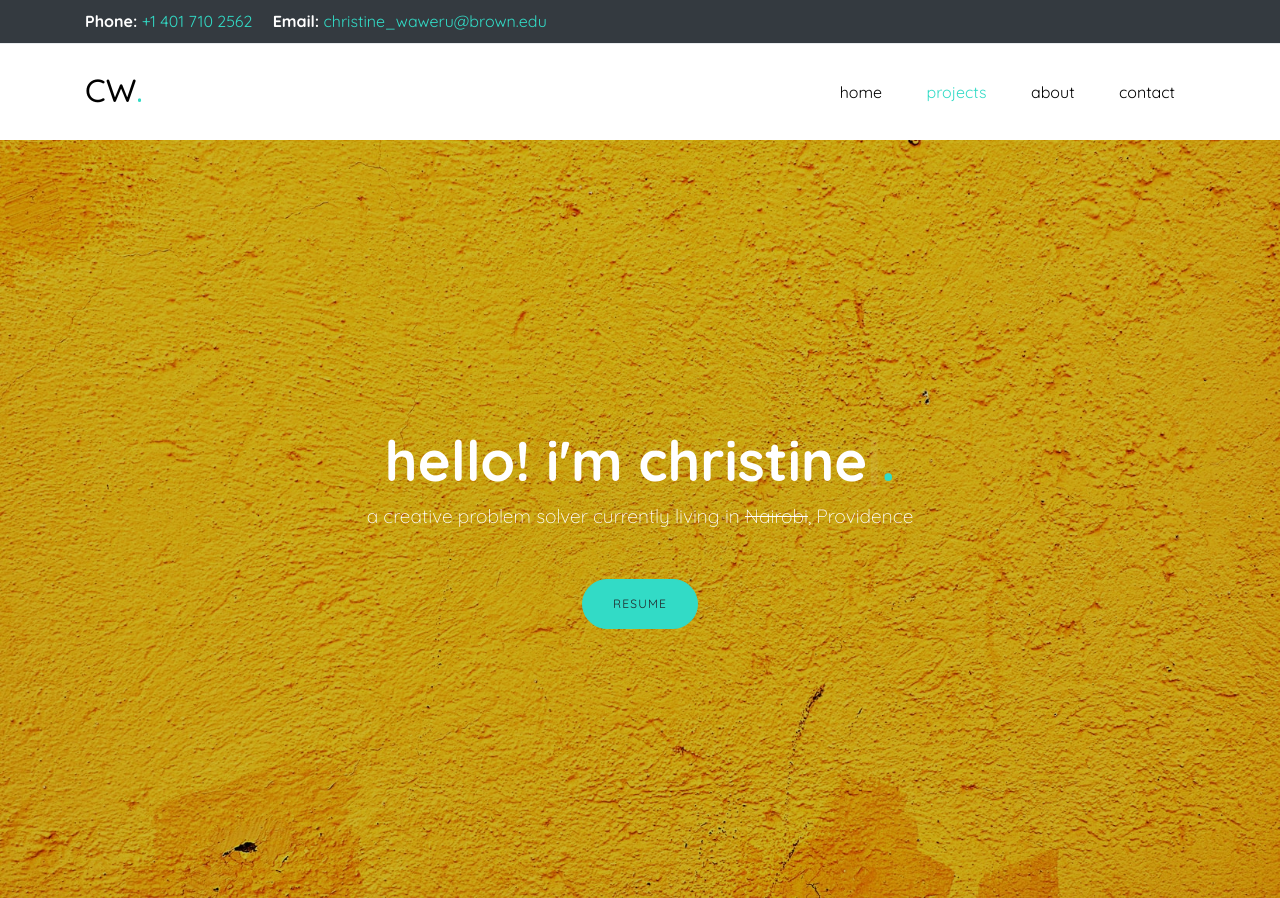
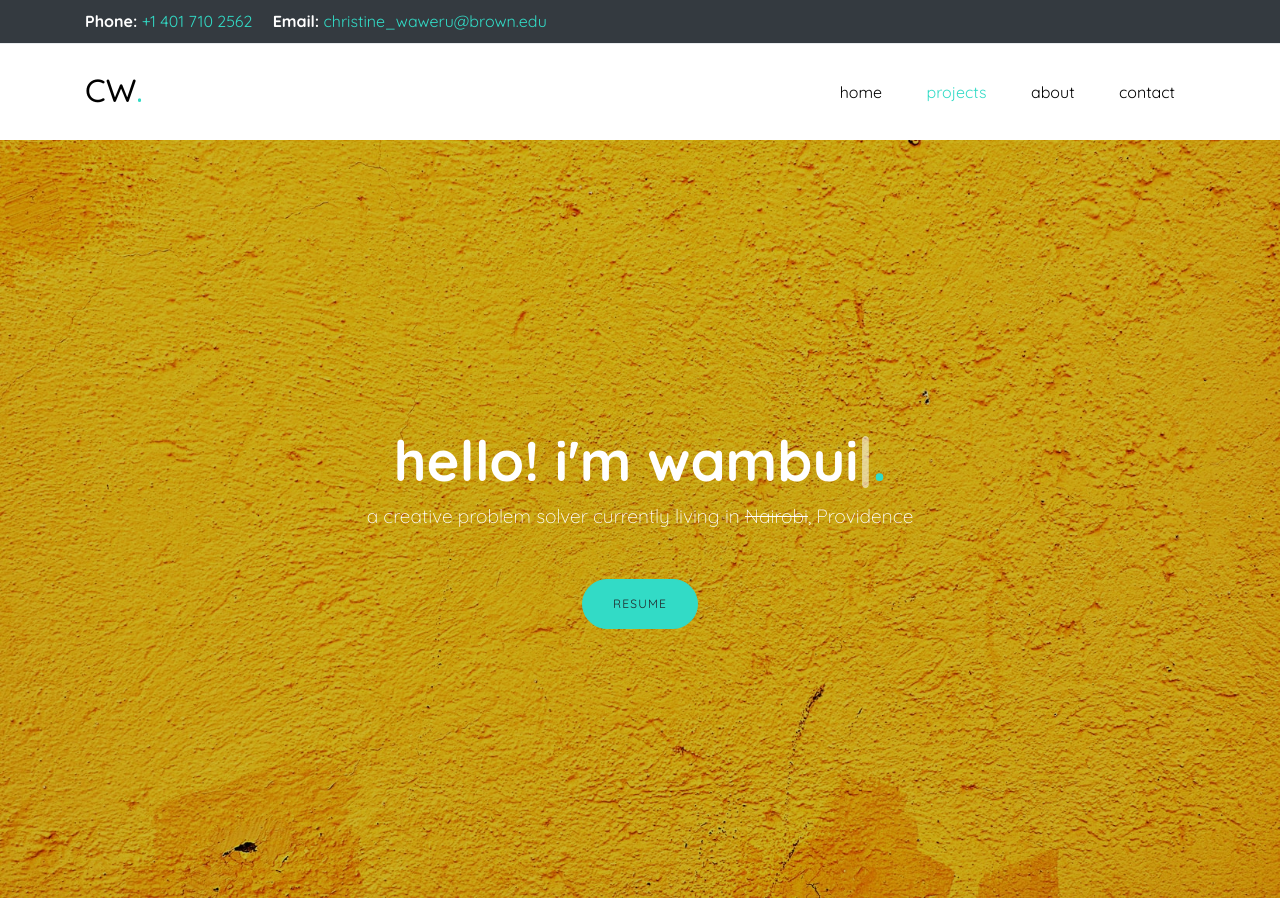
Before and after one commit to Wambui-Waweru/Wambui-Waweru.github.io, a plain HTML site: page index.html in a window 1280 px wide. Shown: the top 898 px of the page. Drawn offline with Linux system fonts and the light colour scheme; files whose address does not match are found by name.

Commit message:
Update index.html

```diff
--- a/index.html
+++ b/index.html
@@ -265,7 +265,7 @@ style=" fill:#000000;"><g fill="none" fill-rule="nonzero" stroke="none" stroke-w
 <script src="js/typed.js"></script>
           <script>
           var typed = new Typed('.typed-words', {
-          strings: ["i'm christine"],
+          strings: ["i'm wambui"],
           typeSpeed: 80,
           backDelay: 4000,
           startDelay: 1000,
```
